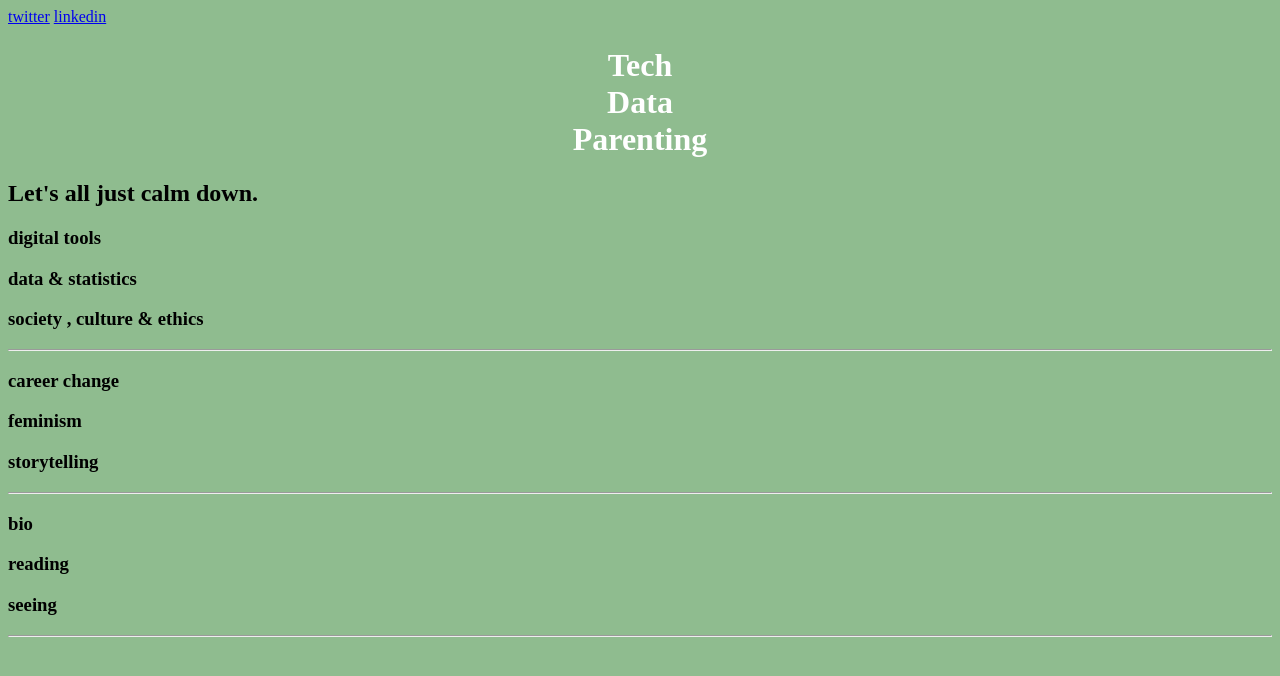
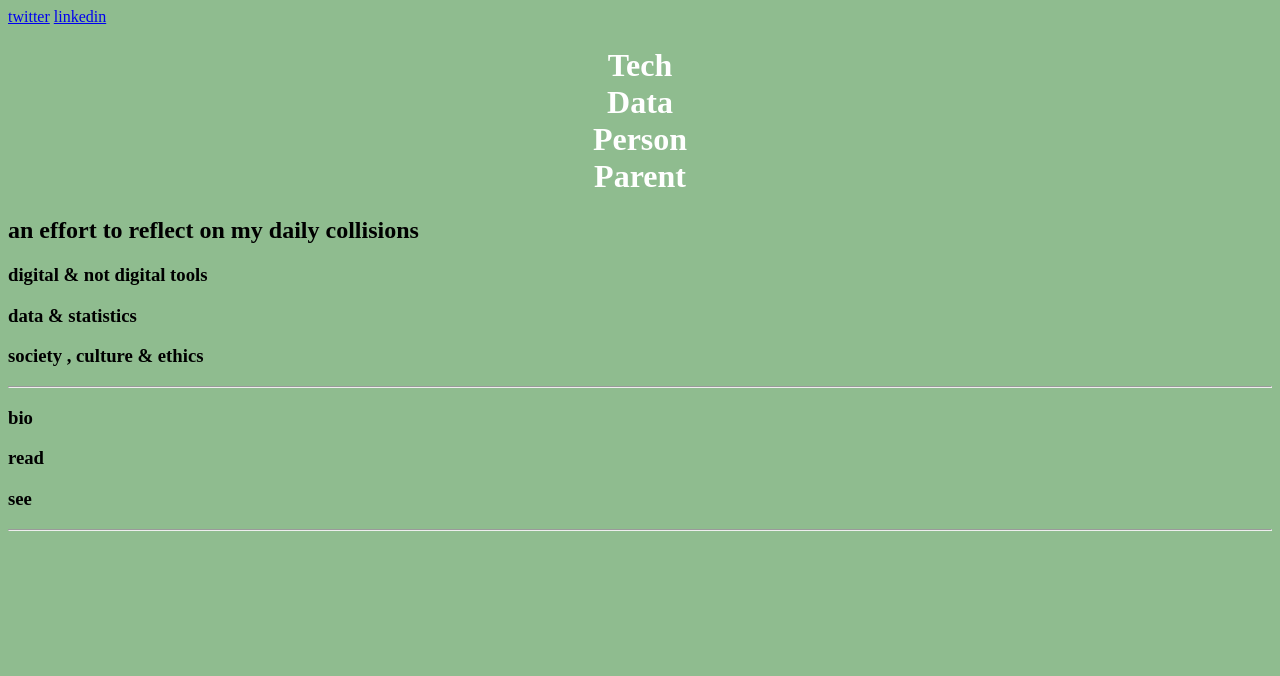
Before and after one commit to elizabethannelee/my-site, a plain HTML site: page index.html in a window 1280 px wide. Drawn offline with Linux system fonts and the light colour scheme.

Commit message:
a few changes to html titles too many last commit

```diff
--- a/index.html
+++ b/index.html
@@ -2,7 +2,7 @@
 <html>
   <head>
 
-      <title>Tech Data Parenting</title>
+      <title>Tech Data Person Parent</title>
       <link rel="stylesheet" type="text/css" href="mystyle.css">
   </head>
   <body>
@@ -20,16 +20,18 @@
         <br>
         Data
         <br>
-        Parenting
+        Person
+        <br>
+        Parent
       </h1>
 
       <h2>
-        Let's all just calm down.
+        an effort to reflect on my daily collisions
       </h2>
 
     <div class="content_col_01">
       <h3>
-        digital tools
+        digital &#38; not digital tools
       </h3>
     </div>
 
@@ -54,6 +56,7 @@
     <hr style="clear:both;">
 <!--I don't understand that code copied it-->
 
+<!-- Maybe add these topics later
     <div class="content_col_01">
       <h3>
         career change
@@ -73,6 +76,7 @@
     </div>
 
     <hr style="clear:both;">
+  -->
 <!--Again feel like this is to divide content-->
 
     <div class="content_col_01">
@@ -83,13 +87,13 @@
 
     <div class="content_col_02">
       <h3>
-        reading
+        read
       </h3>
     </div>
 
     <div class="content_col_03">
       <h3>
-        seeing
+        see
       </h3>
     </div>
 
```
